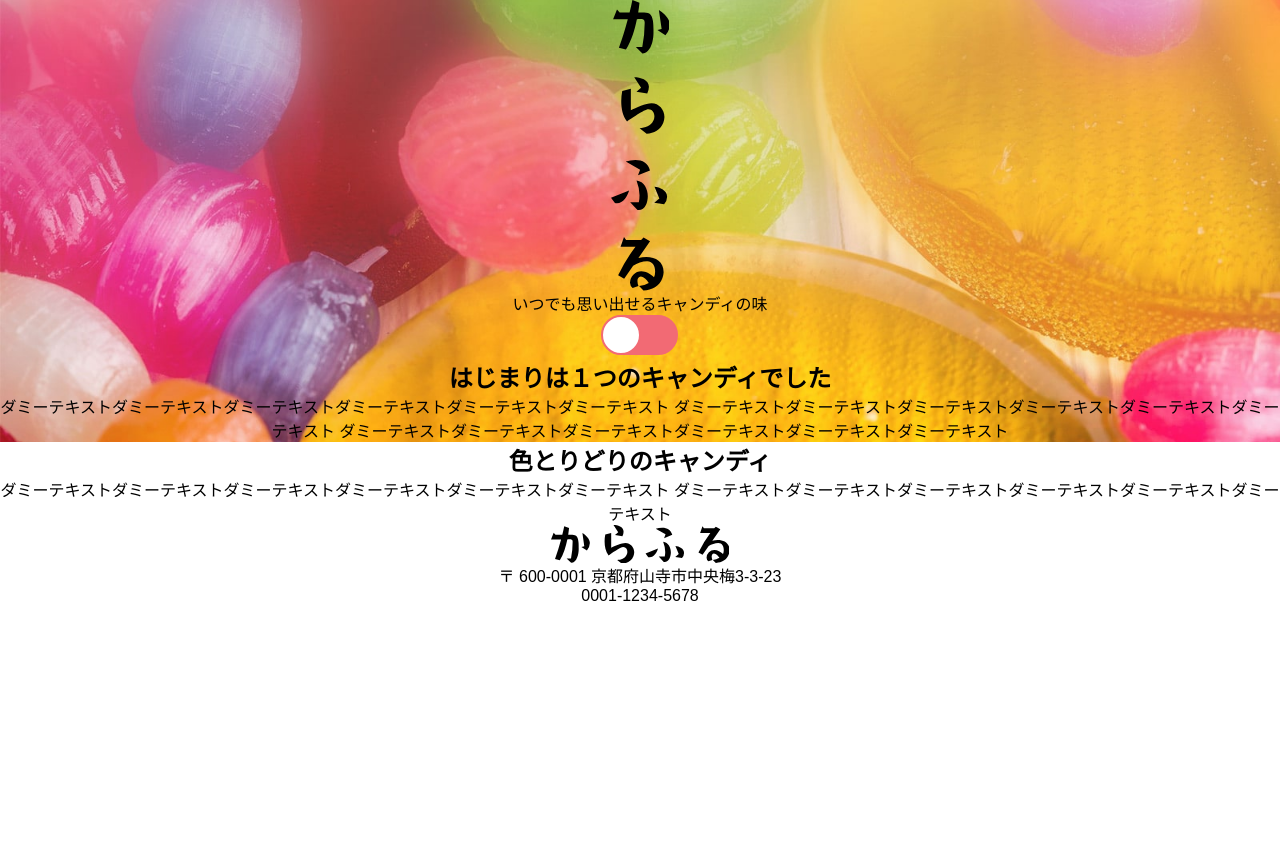
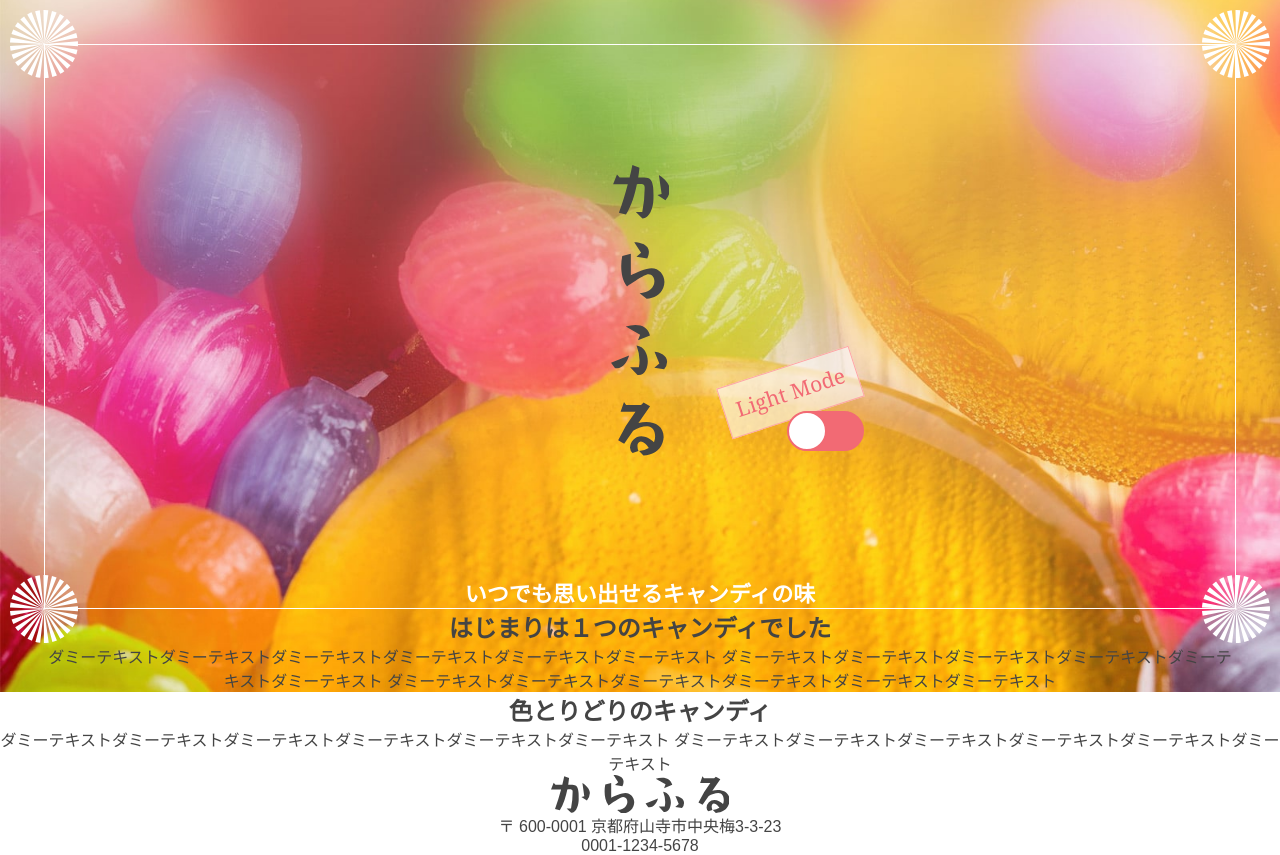
Before and after one commit to tktkaws/Design_Comp_Training, a plain HTML site: page practice03/index.html in a window 1280 px wide. Before the commit the page ends 800 px from the top, so only its background shows below. Drawn offline with Linux system fonts and the light colour scheme.

Commit message:
【Practice03】6-4 ヘッダーの罫線・スイッチの表示調整

```diff
--- a/practice03/index.html
+++ b/practice03/index.html
@@ -62,6 +62,7 @@
         <p>いつでも思い出せるキャンディの味</p>
       </div>
       <aside class="switch">
+        <div class="onofftext">Mode</div>
         <div class="onoffswitch">
           <input
             type="checkbox"
--- a/practice03/style.css
+++ b/practice03/style.css
@@ -1,4 +1,4 @@
-@charset "UTF-8"
+@charset "UTF-8";
 
 /* 変数 */
 
@@ -6,7 +6,6 @@
   --main: #f26a74;
   --sub: #ffa5a5;
   --dark: #e13845;
-
   --text: #444444;
   --textwhite: #ffffff;
   --back: #ffffff;
@@ -151,3 +150,90 @@ a:hover {
 .onoffswitch-label {
   -webkit-tap-highlight-color: transparent;
 }
+
+/* 飾り罫 */
+.header {
+  padding: 25px 25px 0;
+}
+
+.site {
+  border: solid 1px currentColor;
+  border-image: url(img/border.svg) 68 / 40px / 20px;
+}
+
+@media (min-width: 768px) {
+  .header {
+    padding: 44px 44px 0;
+  }
+  .site {
+    border-image-width: 68px;
+    border-image-outset: 34px;
+  }
+}
+
+/* 飾り罫の中身 */
+.site h1 {
+  margin: 72px 0 153px;
+}
+
+.site p {
+  color: var(--textwhite);
+  font-size: 16px;
+  font-weight: bold;
+}
+
+@media (min-width: 768px) {
+  .site h1 {
+    margin: 120px 0;
+  }
+  .site p {
+    font-size: 22px;
+  }
+}
+
+/* スイッチの表示位置 */
+.site {
+  position: relative;
+}
+
+.switch {
+  position: absolute;
+  top: 385px;
+  left: calc(50% - 46px);
+}
+
+.onoffswitch {
+  position: relative;
+  left: 68px;
+  top: -8px;
+}
+.onofftext {
+  transform: rotate(-18deg);
+}
+
+@media (min-width: 768px) {
+  .switch {
+    top: 366px;
+    left: calc(50% + 81px);
+  }
+}
+
+.onofftext {
+  width: 137px;
+  line-height: 51px;
+  text-align: center;
+  border: solid 1px var(--sub);
+  background-color: var(--backtrans);
+  color: var(--main2sub);
+  font-size: 21px;
+  font-family: Georgia, serif;
+  transition: var(--change);
+}
+
+.onofftext::before {
+  content: "Light ";
+}
+
+.darkmode .onofftext::before {
+  content: "Dark ";
+}
```
